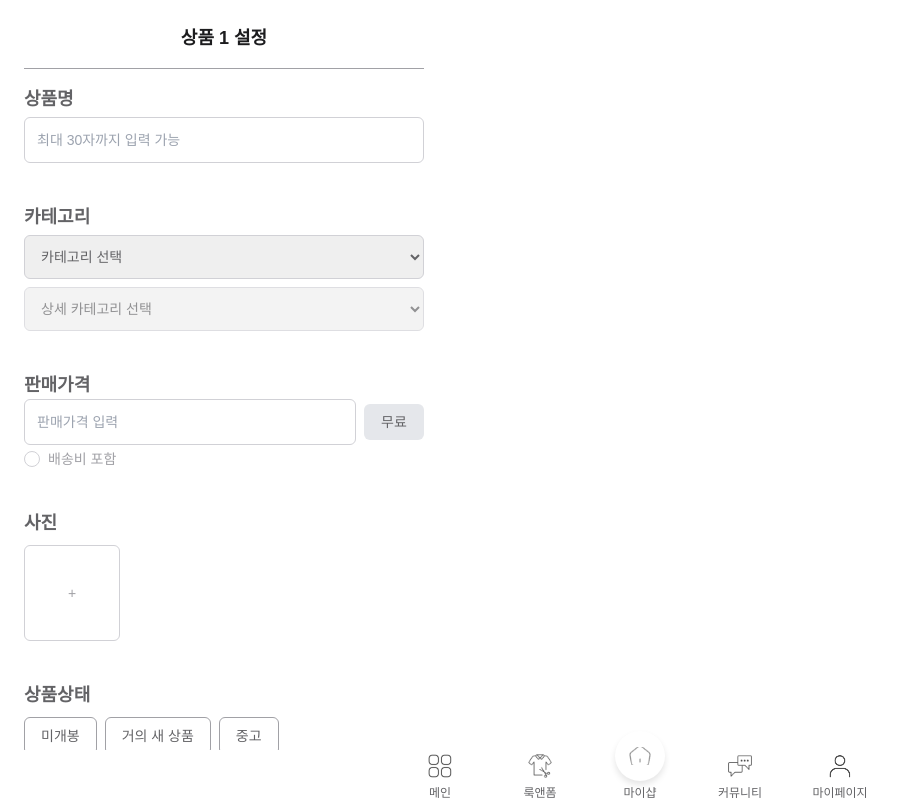
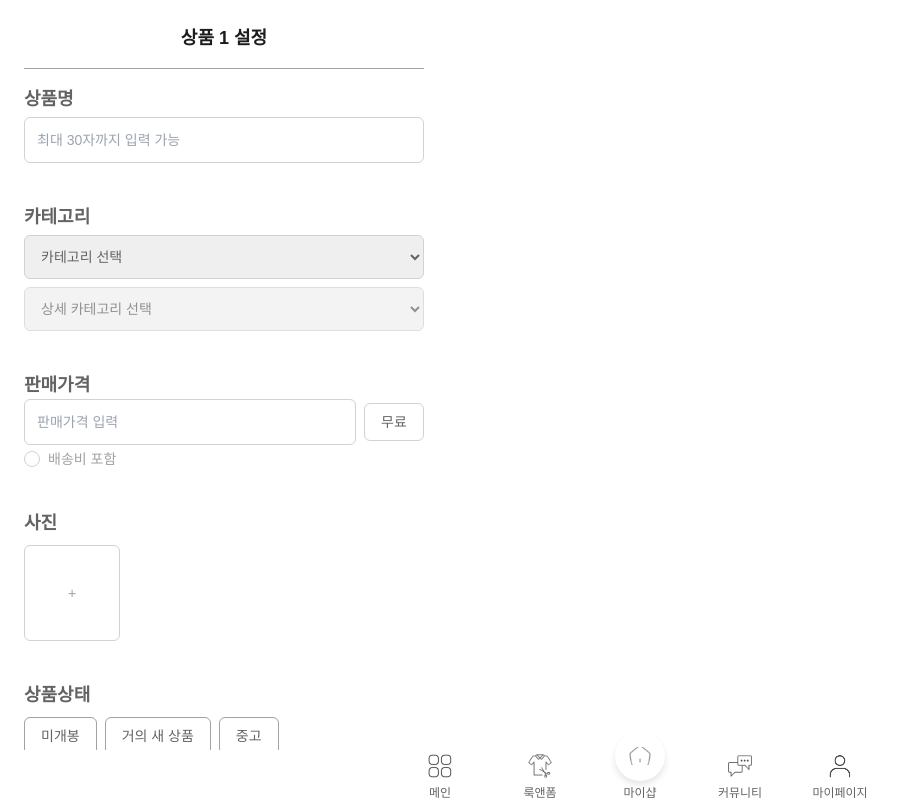
Before and after one commit to Project-FitLoop/FitLoop-FE, a Next.js app: page /products/register in a window 1280 px wide. Shown: the whole page, without its empty margins (0-905 px from the left). Built offline with nearby package versions, Linux system fonts and the light colour scheme.

Commit message:
[feat/#23] 상품등록 페이지의 무료 버튼 색상 수정

```diff
--- a/src/ui/components/product/ProductRegisterForm.tsx
+++ b/src/ui/components/product/ProductRegisterForm.tsx
@@ -128,9 +128,9 @@ const ProductRegisterForm: React.FC = () => {
         />
         <button
           onClick={handleFreeClick}
-          className={`flex items-center justify-center px-4 py-2 rounded-md text-sm font-medium ${
-            isFree ? "bg-gray-400 text-white" : "bg-gray-200 text-[var(--text-dark-gray)]"
-          }`}
+          className={`flex items-center justify-center px-4 py-2 rounded-md text-sm font-medium border whitespace-nowrap
+            ${isFree ? "bg-[var(--bg-dark-gray)] text-[var(--text-white)] border-[var(--border-gray)]"
+                    : "bg-[var(--bg-white)] text-[var(--text-dark-gray)] border-[var(--border-light-gray)]"}`}
           style={{ minWidth: "60px" }}
         >
           무료
```
